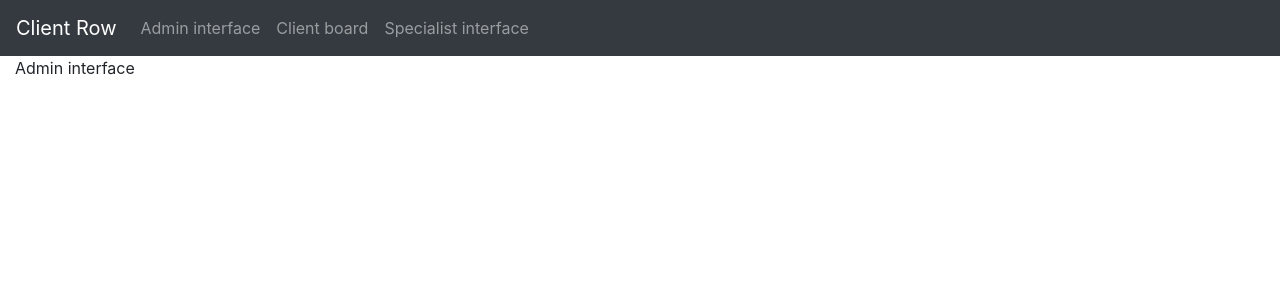
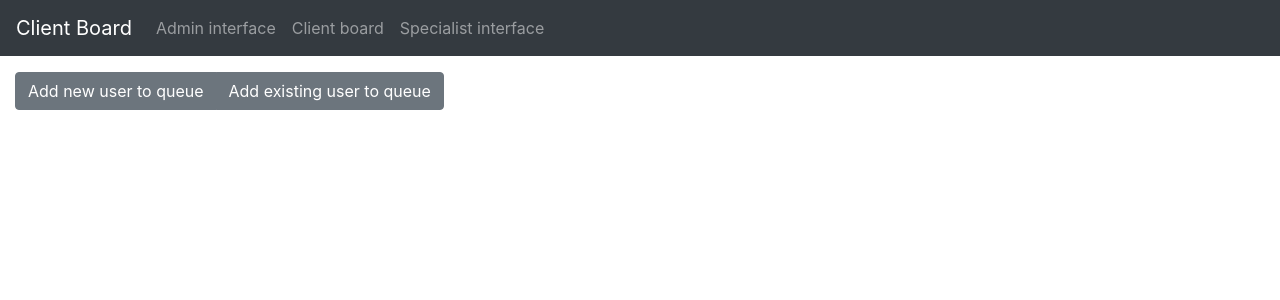
Before and after one commit to AndriusIn/Client-Row, a PHP site: page / in a window 1280 px wide. Shown: the top 300 px of the page. Run offline with PHP 8.4, Linux system fonts and the light colour scheme; data that the repository does not hold is empty.

Commit message:
Level 1: admin page submit forms
Other changes:
* Different title for each page.
* Added AJAX to load admin page submit forms.

```diff
--- a/board.php
+++ b/board.php
@@ -7,7 +7,7 @@ $language = L_ENGLISH;
 <html>
 	<head>
 		<meta charset="UTF-8">
-		<title><?php echo $language['page-title']; ?></title>
+		<title><?php echo $language['board-page-title']; ?></title>
 		<link rel="stylesheet" href="https://stackpath.bootstrapcdn.com/bootstrap/4.3.1/css/bootstrap.min.css" integrity="sha384-ggOyR0iXCbMQv3Xipma34MD+dH/1fQ784/j6cY/iJTQUOhcWr7x9JvoRxT2MZw1T" crossorigin="anonymous">
 		<script src="https://code.jquery.com/jquery-3.3.1.min.js" integrity="sha256-FgpCb/KJQlLNfOu91ta32o/NMZxltwRo8QtmkMRdAu8=" crossorigin="anonymous"></script>
 		<script src="https://cdnjs.cloudflare.com/ajax/libs/popper.js/1.14.7/umd/popper.min.js" integrity="sha384-UO2eT0CpHqdSJQ6hJty5KVphtPhzWj9WO1clHTMGa3JDZwrnQq4sF86dIHNDz0W1" crossorigin="anonymous"></script>
@@ -33,7 +33,7 @@ $language = L_ENGLISH;
 		</nav>
 
 		<!-- Page content -->
-		<div class="container-fluid">
+		<div class="container-fluid py-3">
 			<p>Client board</p>
 		</div>
 	</body>
--- a/include/config.php
+++ b/include/config.php
@@ -7,18 +7,46 @@ define("DB_NAME", "clientrow");
 
 // Database tables
 define("TBL_USER", "user");
+define("TBL_TICKET", "ticket");
+
+// Admin interface limits
+define("admin-user-table-limit", 10);
+define("admin-user-table-load-limit", 10);
 
 // Languages
 define("L_ENGLISH",
 	array(
-		// Page
-		'page-title' => 'Client Row',
+		// Page titles
+		'admin-page-title' => 'Admin interface',
+		'board-page-title' => 'Client Board',
+		'specialist-page-title' => 'Specialist interface',
 
 		// Navigation bar
-		'navbar-title' => 'Client Row',
+		'navbar-title' => 'Client Board',
 		'navbar-admin-interface' => 'Admin interface',
 		'navbar-client-board' => 'Client board',
-		'navbar-specialist-interface' => 'Specialist interface'
+		'navbar-specialist-interface' => 'Specialist interface',
+
+		// Admin action buttons
+		'button-group-aria-label' => 'Actions',
+		'new-user-button-name' => 'Add new user to queue',
+		'existing-user-button-name' => 'Add existing user to queue',
+
+		// Admin new user form
+		'new-user-name' => 'Name',
+		'new-user-name-placeholder' => 'Name',
+		'new-user-surname' => 'Surname',
+		'new-user-surname-placeholder' => 'Surname',
+		'new-user-email' => 'Email',
+		'new-user-email-placeholder' => 'Email',
+		'new-user-specialist-select-label' => 'Specialist',
+		'new-user-specialist-error' => 'No specialists to display',
+		'new-user-submit' => 'Submit',
+
+		// Admin existing user form
+		'existing-user-select-label' => 'User',
+		'existing-user-error' => 'No users to display',
+		'existing-user-submit' => 'Submit'
 	)
 );
 ?>
--- a/index.php
+++ b/index.php
@@ -7,11 +7,38 @@ $language = L_ENGLISH;
 <html>
 	<head>
 		<meta charset="UTF-8">
-		<title><?php echo $language['page-title']; ?></title>
+		<title><?php echo $language['admin-page-title']; ?></title>
 		<link rel="stylesheet" href="https://stackpath.bootstrapcdn.com/bootstrap/4.3.1/css/bootstrap.min.css" integrity="sha384-ggOyR0iXCbMQv3Xipma34MD+dH/1fQ784/j6cY/iJTQUOhcWr7x9JvoRxT2MZw1T" crossorigin="anonymous">
 		<script src="https://code.jquery.com/jquery-3.3.1.min.js" integrity="sha256-FgpCb/KJQlLNfOu91ta32o/NMZxltwRo8QtmkMRdAu8=" crossorigin="anonymous"></script>
 		<script src="https://cdnjs.cloudflare.com/ajax/libs/popper.js/1.14.7/umd/popper.min.js" integrity="sha384-UO2eT0CpHqdSJQ6hJty5KVphtPhzWj9WO1clHTMGa3JDZwrnQq4sF86dIHNDz0W1" crossorigin="anonymous"></script>
 		<script src="https://stackpath.bootstrapcdn.com/bootstrap/4.3.1/js/bootstrap.min.js" integrity="sha384-JjSmVgyd0p3pXB1rRibZUAYoIIy6OrQ6VrjIEaFf/nJGzIxFDsf4x0xIM+B07jRM" crossorigin="anonymous"></script>
+
+		<!-- Ajax requests -->
+		<script>
+			// Hide or show new user form
+			$(function () {
+				$(document).on('click', '.btn.btn-secondary.toggle-new-user', function () {
+					$.ajax({
+						success: function () {
+							$("#new-user-form").toggle();
+							$("#existing-user-form").hide();
+						}
+					});
+				});
+			});
+
+			// Hide or show existing user form
+			$(function () {
+				$(document).on('click', '.btn.btn-secondary.toggle-existing-user', function () {
+					$.ajax({
+						success: function () {
+							$("#existing-user-form").toggle();
+							$("#new-user-form").hide();
+						}
+					});
+				});
+			});
+		</script>
 	</head>
 	<body>
 		<!-- Navigation bar -->
@@ -32,9 +59,133 @@ $language = L_ENGLISH;
 			</div>
 		</nav>
 
-		<!-- Page content -->
-		<div class="container-fluid">
-			<p>Admin interface</p>
+		<!-- Page container -->
+		<div class="container-fluid py-3">
+			<!-- Action buttons -->
+			<div class="row">
+				<div class="col">
+					<div class="btn-group" role="group" aria-label="<?php echo $language['button-group-aria-label']; ?>">
+						<!-- New user button -->
+						<button type="button" class="btn btn-secondary toggle-new-user"><?php echo $language['new-user-button-name']; ?></button>
+
+						<!-- Existing user button -->
+						<button type="button" class="btn btn-secondary toggle-existing-user"><?php echo $language['existing-user-button-name']; ?></button>
+					</div>
+				</div>
+			</div>
+
+			<!-- Admin forms -->
+			<div class="row">
+				<div class="col">
+					<!-- New user form -->
+					<form id="new-user-form" method="post" style="display: none;">
+						<!-- Name -->
+						<div class="form-group">
+							<label for="new-user-name"><b><?php echo $language['new-user-name']; ?></b></label>
+							<input type="text" class="form-control" id="new-user-name" placeholder="<?php echo $language['new-user-name-placeholder']; ?>">
+						</div>
+
+						<!-- Surname -->
+						<div class="form-group">
+							<label for="new-user-surname"><b><?php echo $language['new-user-surname']; ?></b></label>
+							<input type="text" class="form-control" id="new-user-surname" placeholder="<?php echo $language['new-user-surname-placeholder']; ?>">
+						</div>
+
+						<!-- Email -->
+						<div class="form-group">
+							<label for="new-user-email"><b><?php echo $language['new-user-email']; ?></b></label>
+							<input type="email" class="form-control" id="new-user-email" placeholder="<?php echo $language['new-user-email-placeholder']; ?>">
+						</div>
+
+						<!-- Specialists -->
+						<div class="form-group">
+							<label for="new-user-specialist"><b><?php echo $language['new-user-specialist-select-label']; ?></b></label>
+							<select class="form-control" id="new-user-specialist" name="specialist-id">
+								<?php
+								$connection = mysqli_connect(DB_SERVER, DB_USER, DB_PASS, DB_NAME);
+								if (!$connection)
+								{
+									echo '<option value="-1">' . $language['new-user-specialist-error'] . '</option>';
+								}
+								else
+								{
+									// Selects all specialists
+									$sql = "SELECT id, name, surname FROM " . TBL_USER . " WHERE JSON_CONTAINS(roles, 'ROLE_SPECIALIST') = 1 ORDER BY name ASC, surname ASC";
+									$specialists = mysqli_query($connection, $sql);
+
+									if (!$specialists)
+									{
+										echo '<option value="-1">' . $language['new-user-specialist-error'] . '</option>';
+									}
+									else
+									{
+										// Prints all specialists
+										if (mysqli_num_rows($specialists) > 0)
+										{
+											while($specialist = mysqli_fetch_assoc($specialists))
+											{
+												$fullName = $specialist['name'] . ' ' . $specialist['surname'];
+												echo '<option value="' . $specialist['id'] . '">' . $fullName . '</option>';
+											}
+										}
+										else
+										{
+											echo '<option value="-1">' . $language['new-user-specialist-error'] . '</option>';
+										}
+									}
+								}
+								?>
+							</select>
+						</div>
+						<button type="submit" class="btn btn-primary"><?php echo $language['new-user-submit']; ?></button>
+					</form>
+
+					<!-- Existing user form -->
+					<form id="existing-user-form" method="post" style="display: none;">
+						<!-- Users -->
+						<div class="form-group">
+							<label for="existing-user"><b><?php echo $language['existing-user-select-label']; ?></b></label>
+							<select class="form-control" id="existing-user" name="user-id">
+								<?php
+								$connection = mysqli_connect(DB_SERVER, DB_USER, DB_PASS, DB_NAME);
+								if (!$connection)
+								{
+									echo '<option value="-1">' . $language['existing-user-error'] . '</option>';
+								}
+								else
+								{
+									// Selects all users
+									$sql = "SELECT id, name, surname FROM " . TBL_USER . " WHERE JSON_CONTAINS(roles, 'ROLE_CLIENT') = 1 ORDER BY name ASC, surname ASC";
+									$users = mysqli_query($connection, $sql);
+
+									if (!$users)
+									{
+										echo '<option value="-1">' . $language['existing-user-error'] . '</option>';
+									}
+									else
+									{
+										// Prints all users
+										if (mysqli_num_rows($users) > 0)
+										{
+											while($user = mysqli_fetch_assoc($users))
+											{
+												$fullName = $user['name'] . ' ' . $user['surname'];
+												echo '<option value="' . $user['id'] . '">' . $fullName . '</option>';
+											}
+										}
+										else
+										{
+											echo '<option value="-1">' . $language['existing-user-error'] . '</option>';
+										}
+									}
+								}
+								?>
+							</select>
+						</div>
+						<button type="submit" class="btn btn-primary"><?php echo $language['existing-user-submit']; ?></button>
+					</form>
+				</div>
+			</div>
 		</div>
 	</body>
 </html>
--- a/specialist.php
+++ b/specialist.php
@@ -7,7 +7,7 @@ $language = L_ENGLISH;
 <html>
 	<head>
 		<meta charset="UTF-8">
-		<title><?php echo $language['page-title']; ?></title>
+		<title><?php echo $language['specialist-page-title']; ?></title>
 		<link rel="stylesheet" href="https://stackpath.bootstrapcdn.com/bootstrap/4.3.1/css/bootstrap.min.css" integrity="sha384-ggOyR0iXCbMQv3Xipma34MD+dH/1fQ784/j6cY/iJTQUOhcWr7x9JvoRxT2MZw1T" crossorigin="anonymous">
 		<script src="https://code.jquery.com/jquery-3.3.1.min.js" integrity="sha256-FgpCb/KJQlLNfOu91ta32o/NMZxltwRo8QtmkMRdAu8=" crossorigin="anonymous"></script>
 		<script src="https://cdnjs.cloudflare.com/ajax/libs/popper.js/1.14.7/umd/popper.min.js" integrity="sha384-UO2eT0CpHqdSJQ6hJty5KVphtPhzWj9WO1clHTMGa3JDZwrnQq4sF86dIHNDz0W1" crossorigin="anonymous"></script>
@@ -33,7 +33,7 @@ $language = L_ENGLISH;
 		</nav>
 
 		<!-- Page content -->
-		<div class="container-fluid">
+		<div class="container-fluid py-3">
 			<p>Specialist interface</p>
 		</div>
 	</body>
```
